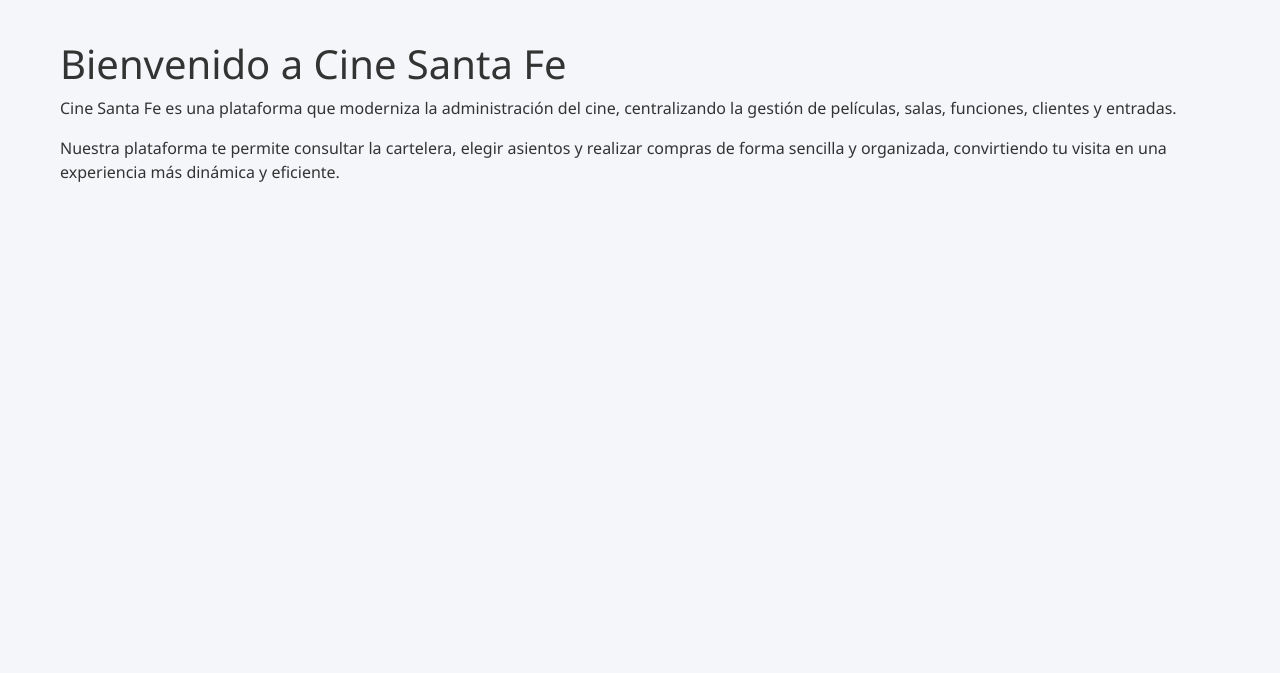
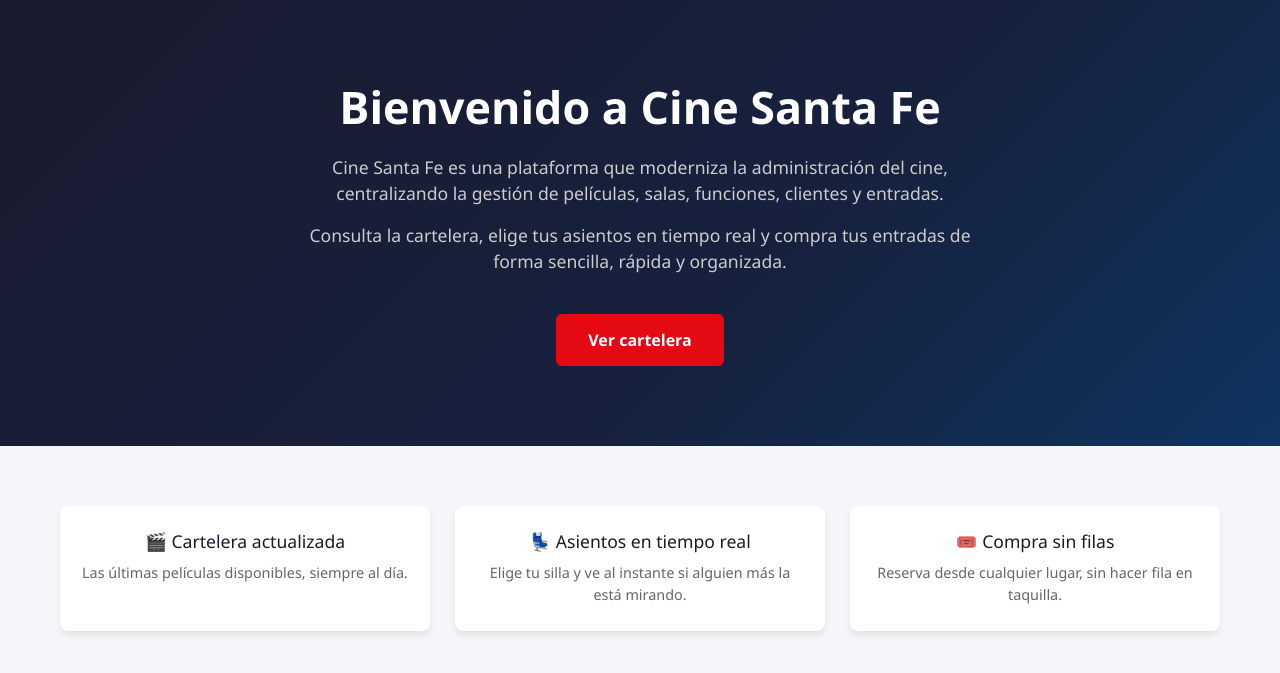
Before and after one commit to sebas1234-bit/Proyecto_Estructura_datos, a FastAPI app: page /templates/inicio.html in a window 1280 px wide. Shown: the part 78-751 px from the top of the page. Run offline with FastAPI, Linux system fonts and the light colour scheme; some libraries are stand-ins or nearby versions.

Commit message:
feat: mejorar diseno de inicio y cartelera, reemplazar imagenes rotas por iconos css por genero

```diff
--- a/estructuras/vector.py
+++ b/estructuras/vector.py
@@ -12,21 +12,21 @@ class VectorPeliculas:
                 "titulo": "El Despertar de la Fuerza",
                 "genero": "Ciencia Ficción",
                 "duracion": "135 min",
-                "imagen": "https://via.placeholder.com/300x450/1a1a2e/e50914?text=Star+Wars"
+                "imagen": "https://placehold.co/300x450/1a1a2e/e50914?text=Star+Wars"
             },
             {
                 "id": 2,
                 "titulo": "Misión Imposible",
                 "genero": "Acción",
                 "duracion": "147 min",
-                "imagen": "https://via.placeholder.com/300x450/1a1a2e/e50914?text=Accion"
+                "imagen": "https://placehold.co/300x450/1a1a2e/e50914?text=Accion"
             },
             {
                 "id": 3,
                 "titulo": "Intensamente 2",
                 "genero": "Animación",
                 "duracion": "96 min",
-                "imagen": "https://via.placeholder.com/300x450/1a1a2e/e50914?text=Animacion"
+                "imagen": "https://placehold.co/300x450/1a1a2e/e50914?text=Animacion"
             }
         ]
 
--- a/static/css/styles.css
+++ b/static/css/styles.css
@@ -79,3 +79,73 @@ body {
     width: 250px;
     text-align: center;
 }
+
+.hero {
+    background: linear-gradient(135deg, #1a1a2e 0%, #16213e 60%, #0f3460 100%);
+    color: white;
+    padding: 80px 20px;
+    text-align: center;
+}
+
+.hero-contenido {
+    max-width: 700px;
+    margin: 0 auto;
+}
+
+.hero h1 {
+    font-size: 2.8rem;
+    font-weight: bold;
+    margin-bottom: 20px;
+}
+
+.hero p {
+    font-size: 1.1rem;
+    color: #ccc;
+    margin-bottom: 15px;
+}
+
+.btn-hero {
+    display: inline-block;
+    background-color: #e50914;
+    color: white;
+    font-weight: bold;
+    padding: 14px 32px;
+    border-radius: 6px;
+    text-decoration: none;
+    margin-top: 25px;
+    transition: background-color 0.3s, transform 0.2s;
+}
+
+.btn-hero:hover {
+    background-color: #b20710;
+    color: white;
+    text-decoration: none;
+    transform: translateY(-2px);
+}
+
+.franja-destacados {
+    display: grid;
+    grid-template-columns: repeat(auto-fit, minmax(220px, 1fr));
+    gap: 25px;
+    margin-top: 20px;
+}
+
+.destacado {
+    background: white;
+    border-radius: 8px;
+    padding: 25px 20px;
+    text-align: center;
+    box-shadow: 0 4px 6px rgba(0,0,0,0.08);
+}
+
+.destacado h3 {
+    font-size: 1.1rem;
+    color: #1a1a2e;
+    margin-bottom: 10px;
+}
+
+.destacado p {
+    color: #666;
+    font-size: 0.9rem;
+    margin: 0;
+}
--- a/templates/inicio.html
+++ b/templates/inicio.html
@@ -4,7 +4,6 @@
     <meta charset="UTF-8">
     <meta name="viewport" content="width=device-width, initial-scale=1.0">
     <title>Cine Santa Fe - Inicio</title>
-    <!-- Bootstrap para la navbar -->
     <link rel="stylesheet" href="https://stackpath.bootstrapcdn.com/bootstrap/4.5.2/css/bootstrap.min.css">
     <link rel="stylesheet" href="../static/css/styles.css">
 </head>
@@ -24,14 +23,36 @@
         </div>
     </nav>
 
+    <section class="hero">
+        <div class="hero-contenido">
+            <h1>Bienvenido a Cine Santa Fe</h1>
+            <p>
+                Cine Santa Fe es una plataforma que moderniza la administración del cine,
+                centralizando la gestión de películas, salas, funciones, clientes y entradas.
+            </p>
+            <p>
+                Consulta la cartelera, elige tus asientos en tiempo real y compra tus entradas
+                de forma sencilla, rápida y organizada.
+            </p>
+            <a href="cartelera.html" class="btn-hero">Ver cartelera</a>
+        </div>
+    </section>
+
     <div class="container-main">
-        <h1>Bienvenido a Cine Santa Fe</h1>
-        <p>
-            Cine Santa Fe es una plataforma que moderniza la administración del cine, centralizando la gestión de películas, salas, funciones, clientes y entradas.
-        </p>
-        <p>
-            Nuestra plataforma te permite consultar la cartelera, elegir asientos y realizar compras de forma sencilla y organizada, convirtiendo tu visita en una experiencia más dinámica y eficiente.
-        </p>
+        <div class="franja-destacados">
+            <div class="destacado">
+                <h3>🎬 Cartelera actualizada</h3>
+                <p>Las últimas películas disponibles, siempre al día.</p>
+            </div>
+            <div class="destacado">
+                <h3>💺 Asientos en tiempo real</h3>
+                <p>Elige tu silla y ve al instante si alguien más la está mirando.</p>
+            </div>
+            <div class="destacado">
+                <h3>🎟️ Compra sin filas</h3>
+                <p>Reserva desde cualquier lugar, sin hacer fila en taquilla.</p>
+            </div>
+        </div>
     </div>
 
     <script src="https://code.jquery.com/jquery-3.5.1.slim.min.js"></script>
```
Also changed, not shown: templates/cartelera.html (+44 -22 lines).
